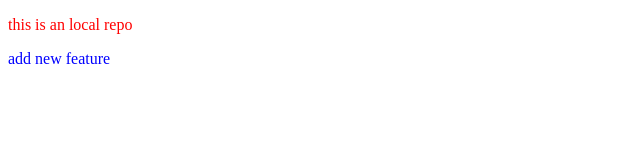
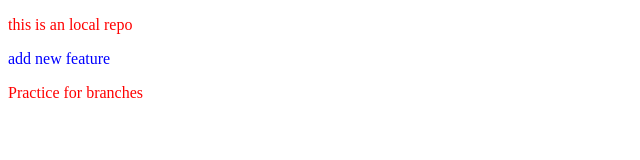
Before and after one commit to muaazarif3/Localrep, a plain HTML site: page index.html in a window 1280 px wide. Shown: the whole page, without its empty margins (0-640 px from the left). Drawn offline with Linux system fonts and the light colour scheme.

Commit message:
just pratice

```diff
--- a/index.html
+++ b/index.html
@@ -9,5 +9,6 @@
 <body>
     <p>this is an local repo</p>
     <p>add new feature</p>
+    <p>Practice for branches</p>
 </body>
 </html>
```
